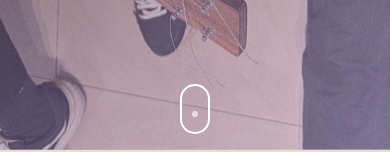
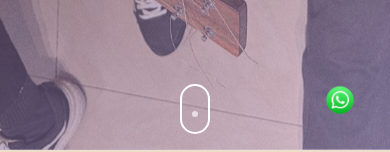
Before and after one commit to santisancho/Cloover-Agency, a plain HTML site: page index.html in a window 390 px wide. Shown: the part 694-846 px from the top of the page. Drawn offline with Linux system fonts and the light colour scheme; a web font is replaced by a local one.

Commit message:
icono flotante

```diff
--- a/index.html
+++ b/index.html
@@ -307,6 +307,18 @@
         </div>
     </footer>
 
+    <!-- WhatsApp Floating Button -->
+<a
+  href="https://wa.me/5493489538319?text=Hola!%20Te%20contacto%20desde%20la%20web%20de%20Cloover%20Agency%20👋"
+  class="whatsapp-float"
+  target="_blank"
+  rel="noopener noreferrer"
+  aria-label="Contactar por WhatsApp"
+>
+  <img src="img/Adobe Express - file.png" alt="WhatsApp Cloover">
+</a>
+
+
     <script src="script.js"></script>
 </body>
 </html>
--- a/style.css
+++ b/style.css
@@ -873,6 +873,66 @@ a {
   transform: translateY(0);
 }
 
+/* ========================= WHATSAPP FLOAT SOLO ISOTIPO ========================= */
+.whatsapp-float {
+  position: fixed;
+  bottom: 25px;
+  right: 25px;
+  width: 70px;
+  height: 70px;
+  background: transparent;
+  border-radius: 0;
+  display: flex;
+  align-items: center;
+  justify-content: center;
+  box-shadow: none;
+  z-index: 9999;
+  transition: transform 0.3s ease;
+}
+
+.whatsapp-float img {
+  width: 90px;
+  height: 90px;
+  object-fit: contain;
+}
+
+/* Hover sutil */
+.whatsapp-float:hover {
+  transform: scale(1.1);
+}
+
+/* Mobile */
+@media (max-width: 768px) {
+  .whatsapp-float {
+    width: 60px;
+    height: 60px;
+    bottom: 20px;
+    right: 20px;
+  }
+
+  .whatsapp-float img {
+    width: 50px;
+    height: 50px;
+  }
+}
+
+
+/* Mobile ajustes */
+@media (max-width: 768px) {
+  .whatsapp-float {
+    width: 60px;
+    height: 60px;
+    bottom: 20px;
+    right: 20px;
+  }
+
+  .whatsapp-float img {
+    width: 34px;
+    height: 34px;
+  }
+}
+
+
 /* Responsive Design */
 @media (max-width: 768px) {
   .nav-menu {
```
Also changed, not shown: package.json (deleted, +0 -73 lines), img/Adobe Express - file.png (added).
